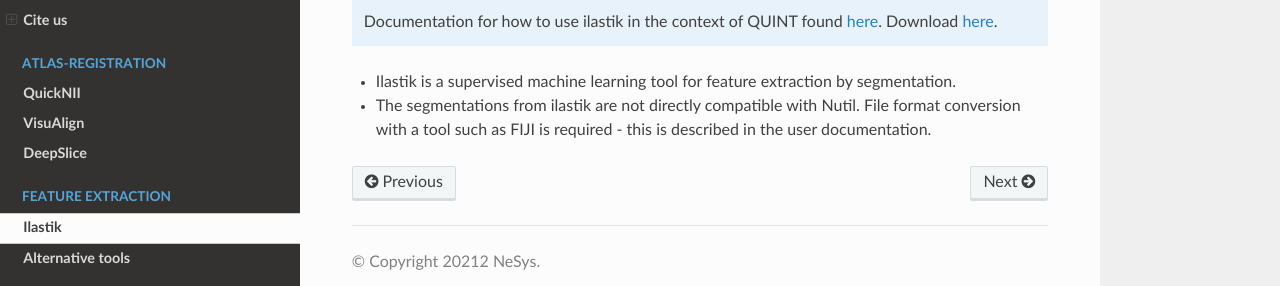
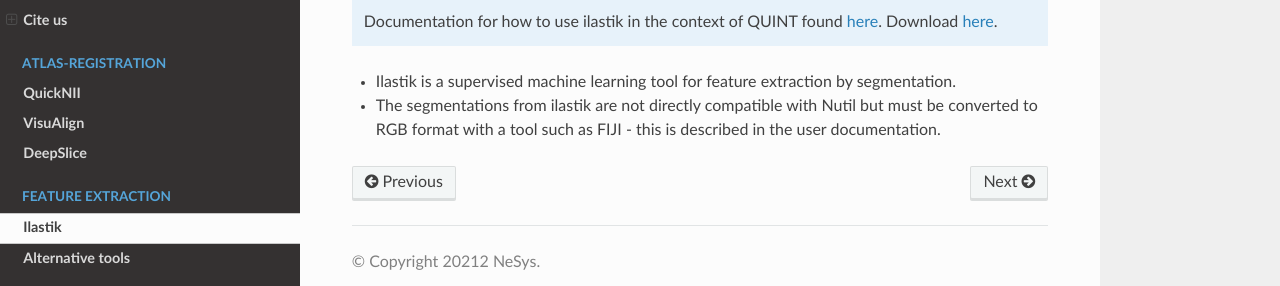
Before and after one commit to Neural-Systems-at-UIO/QUINT_workflow, a Sphinx documentation site: the page built from docs/Ilastik.rst, in a window 1280 px wide. Shown: the part 191-477 px from the top of the page. Built offline with Sphinx 7.4.7 and the Read the Docs theme 2.0.0, drawn with Linux system fonts in a browser that asks for light colours.

Commit message:
Update Ilastik.rst

```diff
--- a/docs/Ilastik.rst
+++ b/docs/Ilastik.rst
@@ -5,4 +5,4 @@
   Documentation for how to use ilastik in the context of QUINT found `here <https://nutil.readthedocs.io/en/latest/Ilastik.html>`_. Download `here <https://www.ilastik.org /download.html>`_.
 
 * Ilastik is a supervised machine learning tool for feature extraction by segmentation.
-* The segmentations from ilastik are not directly compatible with Nutil. File format conversion with a tool such as FIJI is required - this is described in the user documentation.
+* The segmentations from ilastik are not directly compatible with Nutil but must be converted to RGB format with a tool such as FIJI - this is described in the user documentation.
```
